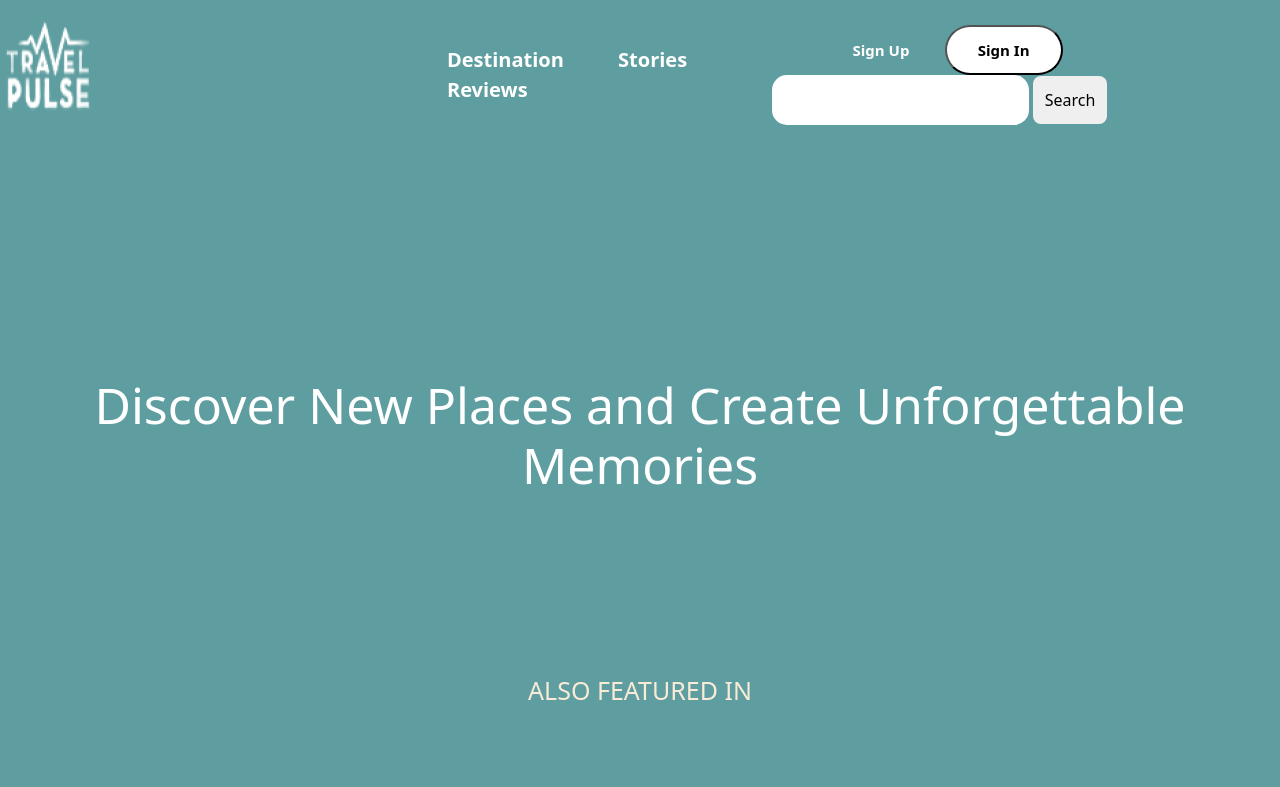
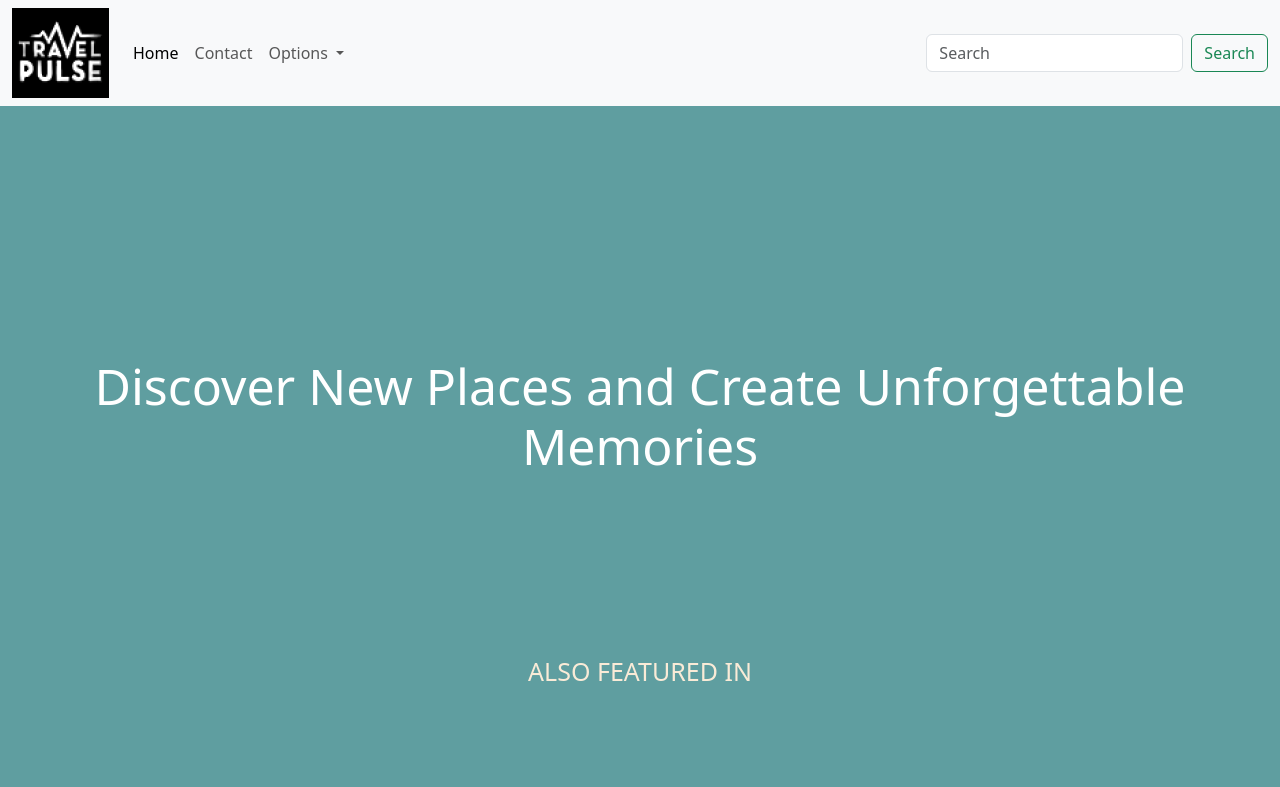
Before and after one commit to bugha123123/Travel-Agency, a plain HTML site: page index.html in a window 1280 px wide. Shown: the top 787 px of the page. Drawn offline with nearby package versions, Linux system fonts and the light colour scheme.

```diff
--- a/Home.js
+++ b/Home.js
@@ -2,7 +2,7 @@ const SearchInputHomePage = document.querySelector(".SearchInputHomePage")
 const SearchButton = document.querySelector(".SearchButton")
 
 
-function PostData( Searches){
+function PostData(Searches){
 
 
     const body = {
@@ -26,9 +26,11 @@ method: "POST",
 
 )  .then(response => response.json())
 .then(commits => {
+
+
 if (body.UserSearched != null) {
     const div = document.createElement("div")
-    div.classList.add(".RecentSearchesDiv")
+    div.classList.add("RecentSearchesDiv")
 div.innerHTML =
 `<div class="user-searches">
 <div class="Searches">
@@ -103,10 +105,10 @@ Massive[2].forEach(element => {
 
 
 
-})
 
 
-}
+
+})
 
 SearchButton.addEventListener("click", ()=> {
 
@@ -115,3 +117,9 @@ if (SearchInputHomePage.value != null) {
 }
 
 })
+
+
+
+
+
+}
--- a/Home.scss
+++ b/Home.scss
@@ -4,79 +4,6 @@
 
 body{
     background-color:cadetblue;
-
-}
-nav{
-
-display: flex;
-
-justify-content: center;
-max-width: 100%;
-
-li{
-
-  list-style-type: none;
-  margin-top: 25px;
-margin-left: 300px;
-max-width: 100%;
-.center-a{
-
-text-decoration: none;
-color: white;
-margin-left: 50px;
-font-weight: bolder;
-font-size: 20px;
-
-}
-
-
-.nav-container{
-    display: flex;
-    align-items: center;
-
-
-.right-nav{
-margin-left: auto;
-     .fa-search{
-        color: white;
-        margin-left: 200px;
-        cursor: pointer;
-    }
-
-
-    .NavSignUpButton{
-        border: none;
-        outline: none;
-        background: none;
-        color: white;
-        font-weight: bolder;
-        font-size: 15px;
-        margin-left: 25px;
-cursor: pointer;
-    }
-
-
-
-    .NavSignInButton{
- color: black;
- background-color: white;
- border-radius: 28px;
- cursor: pointer;
-width: 118px;
-height: 50px;
-   font-weight: bold;
-        font-size: 15px;
-        margin-left: 25px;
-
-    }
-
-}
-
-}
-
-
-}
-
 
 }
 
--- a/index.html
+++ b/index.html
@@ -12,39 +12,39 @@
 </head>
 <body>
 
-<nav>
-<img style="font-size: 20px;margin-top: 10px;" src="image_1__5_-removebg-preview 1(1).png" alt="">
-
-
-<li>
-
-    <div class="nav-container">
-<div class="center-nav">
-           <a class="center-a" href="">Destination</a>
-    <a class="center-a" href="">Stories</a>
-    <a class="center-a" href="">Reviews</a>
-    </div>
-
-    <div class="right-nav">
-
-<a href="signerup.html" style="margin-left: 100px;"><button class="NavSignUpButton">Sign Up</button></a>
-
-<a href="logger.html" ><button class="NavSignInButton">Sign In</button></a>
-
-<input type="text" class="SearchInputHomePage" style="padding: 13px; outline: none; border: none;border-radius: 15px; margin-left: 50px;" >
-
-<button class="SearchButton" style="padding: 12px;
-border-radius: 8px; border: none;
- outline: none; cursor: pointer;">Search</button>
-    </div>
-    </div>
-
-
-
-
-</li>
-
-</nav>
+    <nav class="navbar navbar-expand-lg bg-body-tertiary">
+        <div class="container-fluid">
+          <a class="navbar-brand" style="background-color: black;" href="#"><img src="image_1__5_-removebg-preview 1(1).png" alt=""></a>
+          <button class="navbar-toggler" type="button" data-bs-toggle="collapse" data-bs-target="#navbarSupportedContent" aria-controls="navbarSupportedContent" aria-expanded="false" aria-label="Toggle navigation">
+            <span class="navbar-toggler-icon"></span>
+          </button>
+          <div class="collapse navbar-collapse" id="navbarSupportedContent">
+            <ul class="navbar-nav me-auto mb-2 mb-lg-0">
+              <li class="nav-item">
+                <a class="nav-link active" aria-current="page" href="#">Home</a>
+              </li>
+              <li class="nav-item">
+                <a class="nav-link" href="#">Contact</a>
+              </li>
+              <li class="nav-item dropdown">
+                <a class="nav-link dropdown-toggle" href="#" role="button" data-bs-toggle="dropdown" aria-expanded="false">
+                  Options
+                </a>
+                <ul class="dropdown-menu">
+                  <li><a class="dropdown-item" href="logger.html">Sign in</a></li>
+                  <li><a class="dropdown-item" href="signerup.html">Sign Up</a></li>
+                  <li><hr class="dropdown-divider"></li>
+                  <li><a class="dropdown-item" href="#">Log out</a></li>
+                </ul>
+              </li>
+            </ul>
+            <form class="d-flex" role="search">
+              <input class="form-control SearchInputHomePage me-2"  placeholder="Search" aria-label="Search">
+              <button class="btn SearchButton btn-outline-success" >Search</button>
+            </form>
+          </div>
+        </div>
+      </nav>
 
 
 
@@ -131,7 +131,7 @@ border-radius: 8px; border: none;
 
 
 
-
+<script src="https://cdn.jsdelivr.net/npm/bootstrap@5.3.2/dist/js/bootstrap.bundle.min.js" integrity="sha384-C6RzsynM9kWDrMNeT87bh95OGNyZPhcTNXj1NW7RuBCsyN/o0jlpcV8Qyq46cDfL" crossorigin="anonymous"></script>
     <script src="Home.js"></script>
 
 </body>
```
Also changed, not shown: Home.css, 1 other file. Lines whose indentation alone changed are shown as unchanged.
